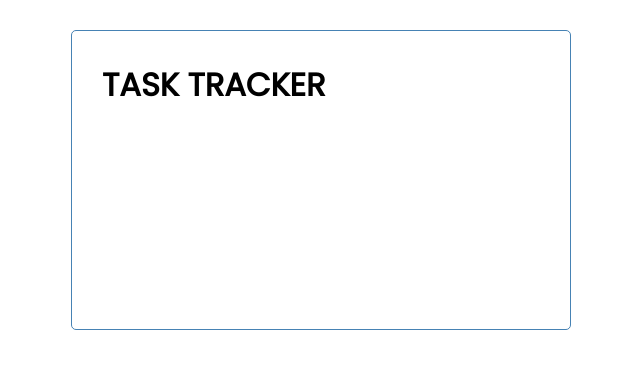
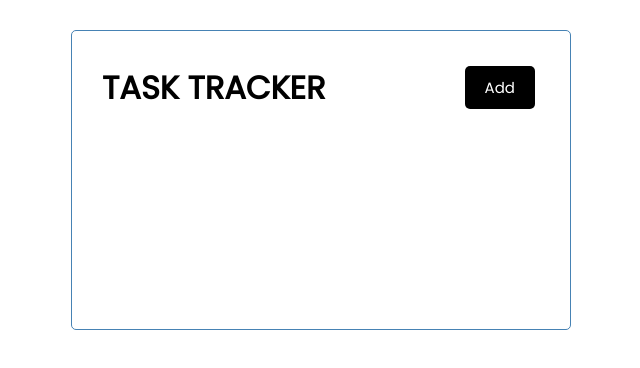
Before and after one commit to alotuscoder/angular-crash, an Angular app: page / in a window 1280 px wide. Shown: the top 368 px of the page, without its empty margins (319-959 px from the left). Built offline with nearby package versions, Linux system fonts and the light colour scheme.

Commit message:
Add button component

```diff
--- a/src/app/app.module.ts
+++ b/src/app/app.module.ts
@@ -3,12 +3,14 @@
 
 import { AppComponent } from './app.component';
 import { HeaderComponent } from './components/header/header.component';
+import { ButtonComponent } from './components/button/button.component';
 
 
 @NgModule({
   declarations: [
     AppComponent,
-    HeaderComponent
+    HeaderComponent,
+    ButtonComponent
   ],
   imports: [
     BrowserModule
--- /dev/null
+++ b/src/app/components/button/button.component.html
@@ -0,0 +1,6 @@
+<button
+[ngStyle]="{'background-color':color}"
+class="btn"
+(click)= "onClick()"
+>{{text}}
+</button>
--- /dev/null
+++ b/src/app/components/button/button.component.ts
@@ -0,0 +1,23 @@
+import { BuiltinTypeName } from '@angular/compiler';
+import { Component, Input, OnInit, EventEmitter, Output } from '@angular/core';
+
+@Component({
+  selector: 'app-button',
+  templateUrl: './button.component.html',
+  styleUrls: ['./button.component.css']
+})
+export class ButtonComponent implements OnInit {
+  @Input() text : string;
+  @Input() color : string;
+  @Output() btnClick = new EventEmitter();
+
+  constructor() { }
+
+  ngOnInit(): void {
+  }
+
+  onClick() {
+    this.btnClick.emit();
+  }
+
+}
--- a/src/app/components/header/header.component.html
+++ b/src/app/components/header/header.component.html
@@ -1,3 +1,8 @@
 <header>
     <h1>{{title.toUpperCase()}}</h1>
+    <app-button
+        text = "Add"
+        color = "black"
+        (btnClick)="toggleAddTask()"
+    ></app-button>
 </header>
--- a/src/app/components/header/header.component.ts
+++ b/src/app/components/header/header.component.ts
@@ -13,4 +13,7 @@
   ngOnInit(): void {
   }
 
+  toggleAddTask() {
+    console.log('toggle');
+  }
 }
```
Also changed, not shown: src/app/components/button/button.component.css (added), 1 other file (tests, documents, lock files or other folders).
